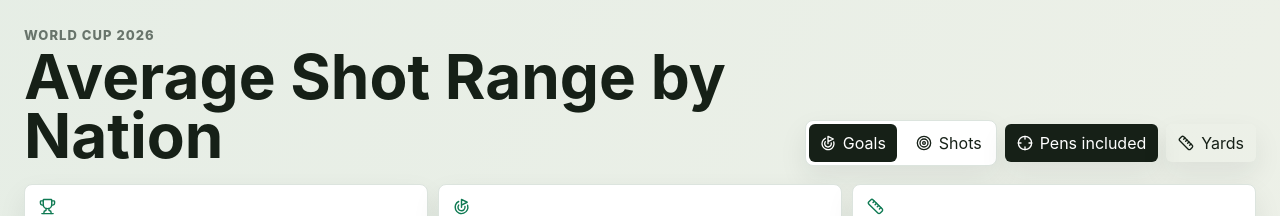
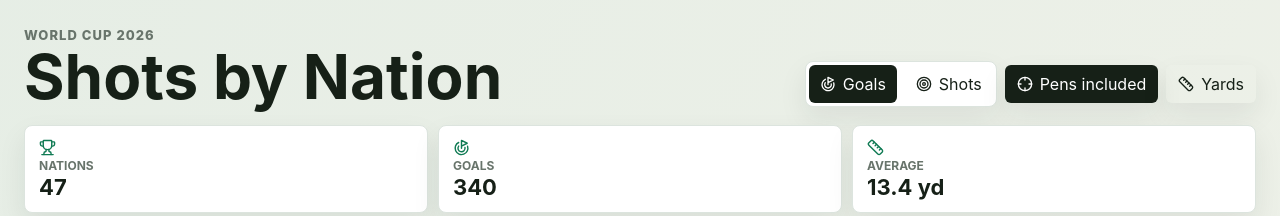
Before and after one commit to Gursimran101/world-cup-2026-shot-ranges, a React (Vite) app: page / in a window 1280 px wide. Shown: the top 216 px of the page. Built offline with nearby package versions, Linux system fonts and the light colour scheme.

Commit message:
Retitle site and smooth shot animation

```diff
--- a/index.html
+++ b/index.html
@@ -4,7 +4,7 @@
     <meta charset="UTF-8" />
     <link rel="icon" type="image/svg+xml" href="/favicon.svg" />
     <meta name="viewport" content="width=device-width, initial-scale=1.0" />
-    <title>World Cup 2026 Shot Ranges</title>
+    <title>Shots by Nation</title>
   </head>
   <body>
     <div id="root"></div>
--- a/src/App.tsx
+++ b/src/App.tsx
@@ -24,6 +24,7 @@
 const DISTANCE_RINGS_YD = [6, 12, 18, 24, 30, 36]
 const MARKER_RADIUS = 1.35
 const SELECTED_MARKER_RADIUS = 1.63
+const SHOT_DOT_STAGGER_MS = 8
 const DATA_VERSION = '2026-08-01-player-images'
 const DATA_URL = `./data/worldcup-2026.json?v=${DATA_VERSION}`
 const PITCH_VIEWBOX_X = -3
@@ -317,7 +318,7 @@
               cx={svgX(shot.playerX)}
               cy={svgY(shot.playerY)}
               r={shot.isGoal ? 0.82 : 0.46}
-              style={{ '--delay': `${Math.min(index, 320) * 12}ms` } as React.CSSProperties}
+              style={{ '--delay': `${index * SHOT_DOT_STAGGER_MS}ms` } as React.CSSProperties}
             >
               <title>
                 {shot.teamAbbreviation} - {shot.playerName} - {formatDistance(shot.distanceYards, 'yards')}
@@ -541,7 +542,7 @@
       <header className="topbar">
         <div className="title-block">
           <span>World Cup 2026</span>
-          <h1>Average Shot Range by Nation</h1>
+          <h1>Shots by Nation</h1>
         </div>
         <div className="controls" aria-label="Visualization controls">
           <div className="segmented">
```
Also changed, not shown: 1 other file (tests, documents, lock files or other folders).
